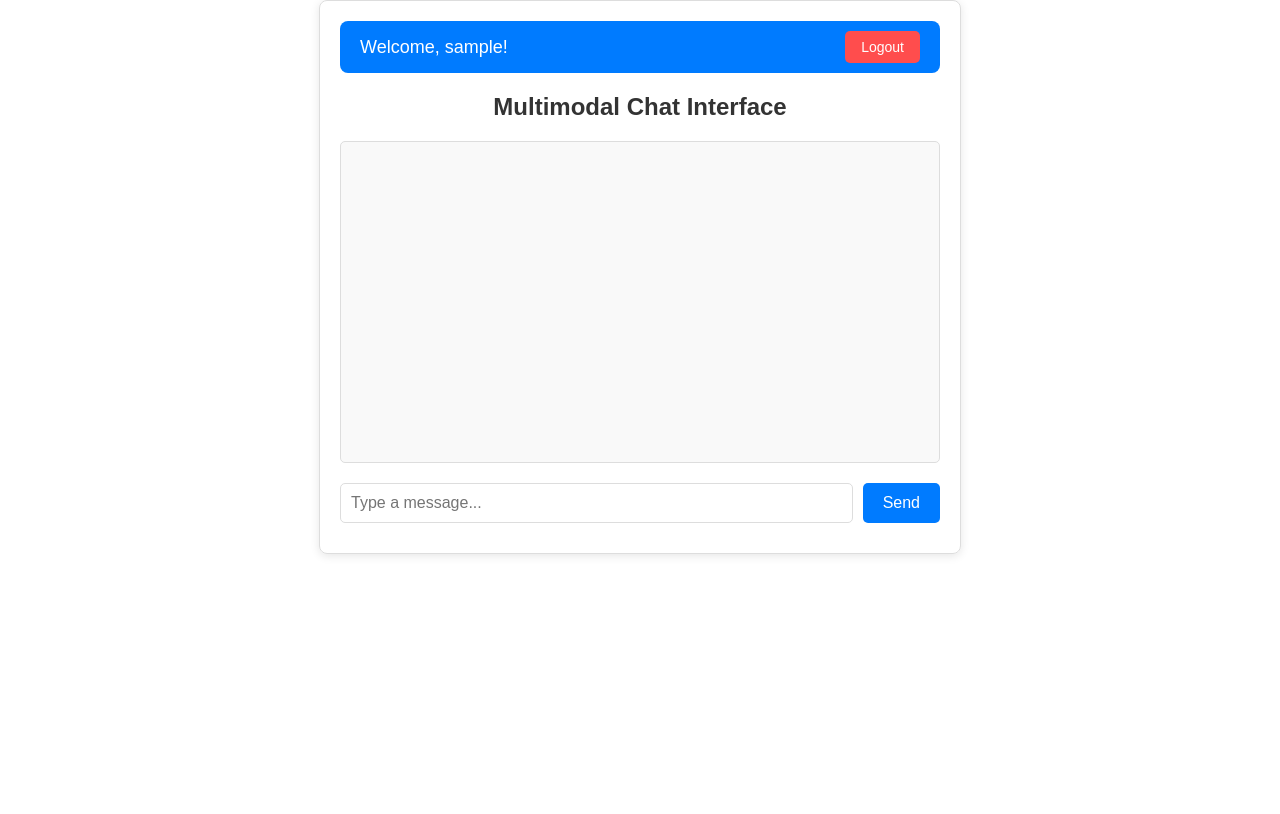
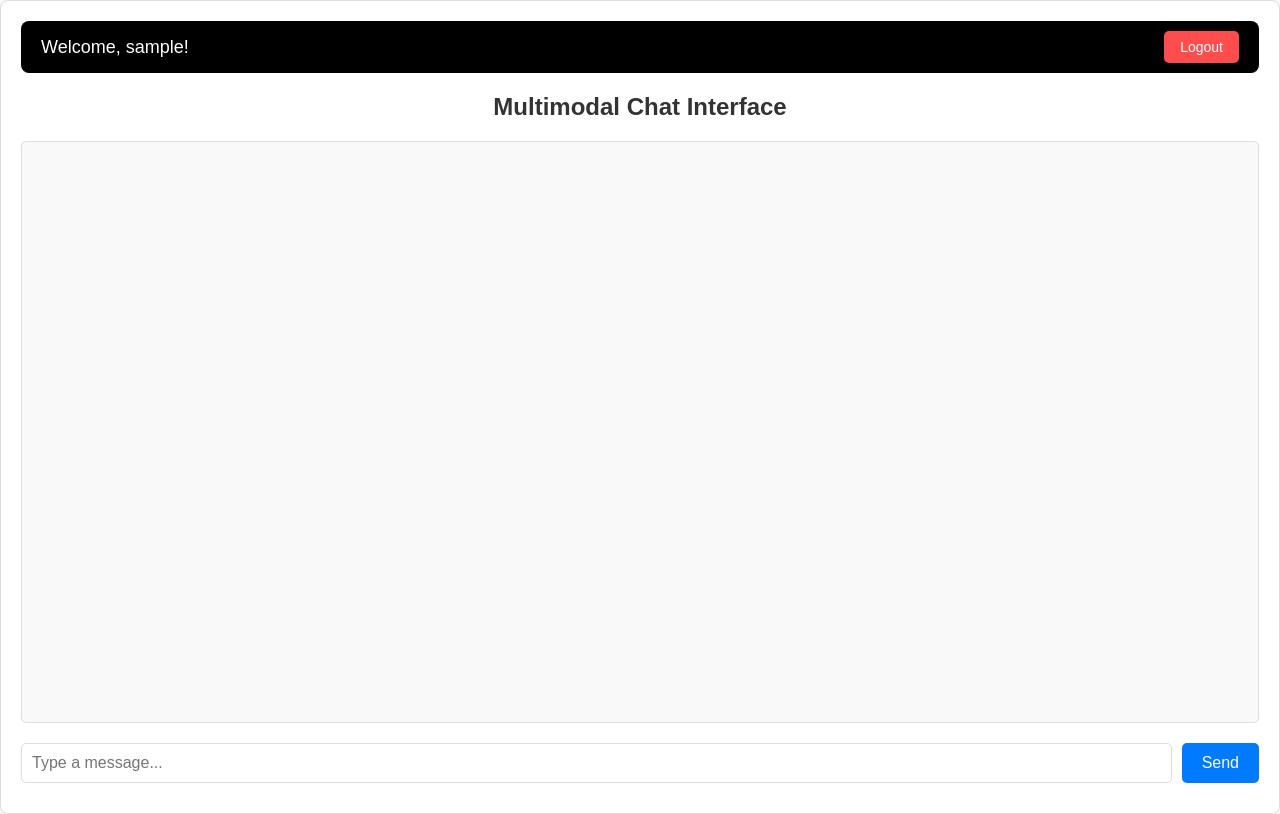
Before and after one commit to Rahul2991/PaperLens_Multimodal_RAG, a React (Create React App) app in the folder frontend/: page / in a window 1280 px wide. Built offline with nearby package versions, Linux system fonts and the light colour scheme; sample sign-in values are in the browser's storage; the HTML template or start-up script is replaced by a standard one.

Commit message:
ui improved

```diff
--- a/frontend/src/components/Chat.jsx
+++ b/frontend/src/components/Chat.jsx
@@ -8,6 +8,7 @@ const Chat = () => {
     const navigate = useNavigate();
     const [username, setUsername] = useState("");
     const [error, setError] = useState("");
+
 
     useEffect(() => {
         const fetchUserName = async () => {
@@ -85,7 +86,7 @@ const Chat = () => {
         container: {
             fontFamily: "Arial, sans-serif",
             padding: "20px",
-            maxWidth: "600px",
+            maxWidth: "1800px",
             margin: "0 auto",
             border: "1px solid #ddd",
             borderRadius: "8px",
@@ -97,7 +98,7 @@ const Chat = () => {
             justifyContent: "space-between",
             alignItems: "center",
             padding: "10px 20px",
-            backgroundColor: "#007bff",
+            backgroundColor: "#000",
             color: "white",
             borderRadius: "8px",
             marginBottom: "20px",
@@ -123,7 +124,7 @@ const Chat = () => {
             display: "flex",
             flexDirection: "column",
             gap: "10px",
-            height: "300px",
+            height: "70vh",
             overflowY: "auto",
             padding: "10px",
             border: "1px solid #ddd",
@@ -183,6 +184,7 @@ const Chat = () => {
                         style={{
                             ...styles.message,
                             alignSelf: msg.role === "user" ? "flex-end" : "flex-start",
+                            textAlign: msg.role === "user" ? "right" : "left",
                             backgroundColor: msg.role === "user" ? "#d1e7ff" : "#f1f1f1",
                         }}
                     >
```
Also changed, not shown: 1 other file (tests, documents, lock files or other folders).
